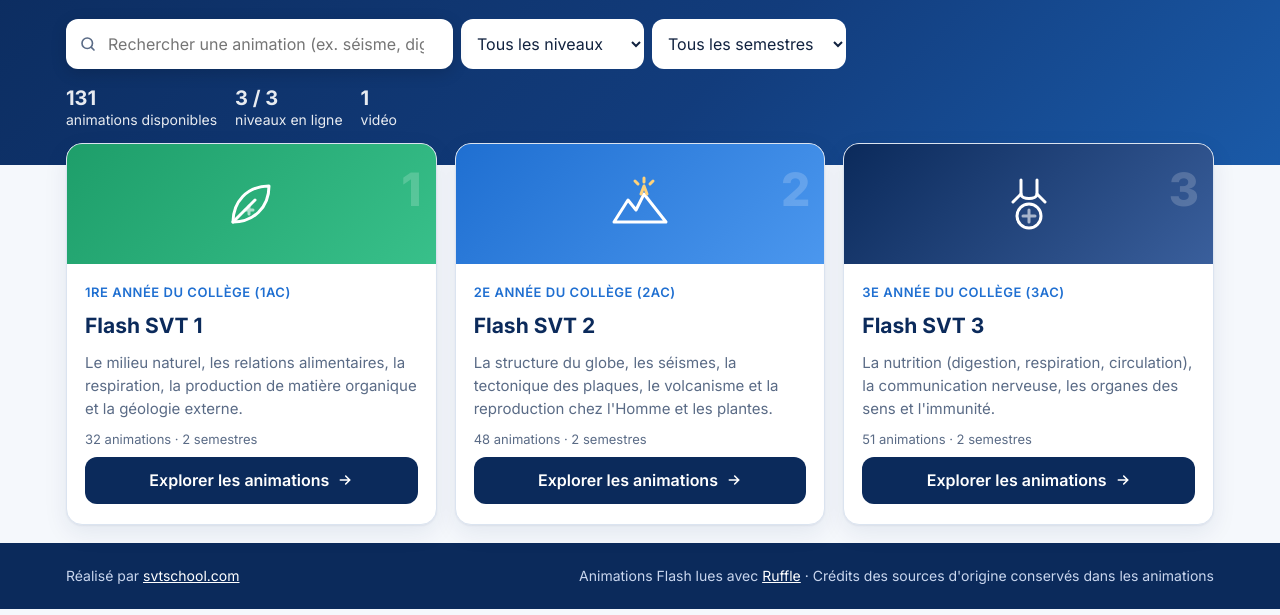
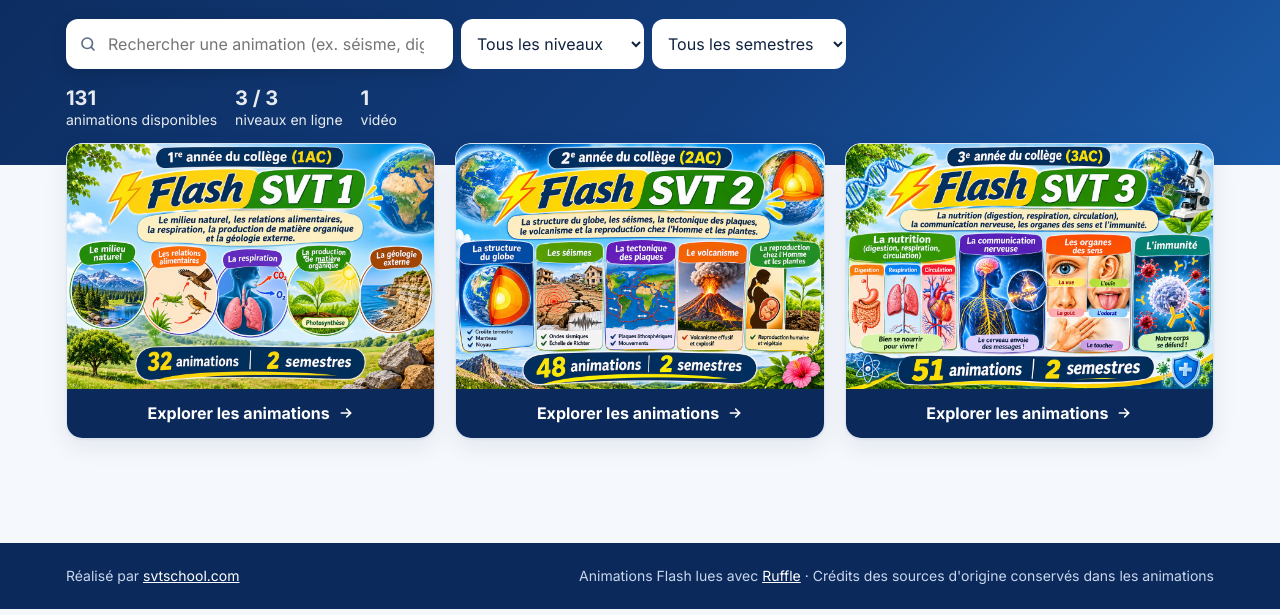
Before and after one commit to jamraouy/svtschool, a plain HTML site: page index.html in a window 1280 px wide. Shown: the part 185-800 px from the top of the page. Drawn offline with Linux system fonts and the light colour scheme; files whose address does not match are found by name.

Commit message:
Add files via upload

```diff
--- a/index.html
+++ b/index.html
@@ -73,6 +73,16 @@ h2.sec{font-size:22px;margin:26px 0 14px;color:var(--navy)}
 .btn.ghost{background:var(--sky);color:var(--navy)}
 .btn.ghost:hover{background:var(--sky2)}
 .btn[aria-disabled="true"]{background:#c9d3e1;color:#5a6b86;pointer-events:none}
+
+
+/* Level covers (images cliquables) */
+.levels.covers{grid-template-columns:repeat(auto-fit,minmax(320px,1fr));gap:20px}
+.cover{display:flex;flex-direction:column;background:var(--card);border:1px solid var(--line);border-radius:var(--r);overflow:hidden;box-shadow:var(--shadow);text-decoration:none;transition:transform .2s,box-shadow .2s}
+.cover img{display:block;width:100%;height:auto;aspect-ratio:3/2;object-fit:cover;background:#e8f1fd}
+.cover .cta{display:flex;align-items:center;justify-content:center;gap:8px;padding:12px;font-weight:700;color:#fff;background:var(--navy);transition:background .2s}
+.cover:hover{transform:translateY(-4px);box-shadow:0 2px 4px rgba(11,42,91,.08),0 18px 38px rgba(11,42,91,.18)}
+.cover:hover .cta{background:var(--blue)}
+.cover:focus-visible{outline:3px solid var(--green);outline-offset:3px}
 
 /* Level page */
 .lvhead{display:flex;gap:16px;align-items:center;flex-wrap:wrap;margin:6px 0 4px}
@@ -251,13 +261,11 @@ var RUFFLE_URL = "https://unpkg.com/@ruffle-rs/ruffle@0.8.0-nightly.2026.10.15/r
   /* ---------- Views ---------- */
   function viewHome(){
     hero.hidden = false; homeBtn.hidden = true;
-    var html = '<div class="levels">' + DATA.map(function(lv, i){
-      var n = countLv(lv);
-      return '<article class="level lv' + (i + 1) + '"><div class="ill">' + (ICONS[lv.id] || "") + '<span class="num">' + (i + 1) + '</span></div>' +
-        '<div class="body"><span class="cls">' + esc(lv.classe) + '</span><h3>' + esc(lv.nom) + '</h3><p>' + esc(lv.description) + '</p>' +
-        '<span class="meta">' + (n ? n + ' animations · 2 semestres' : 'En préparation') + '</span>' +
-        '<a class="btn" href="#/niveau/' + lv.id + '"' + (n ? '' : ' aria-disabled="true" tabindex="-1"') + '>' + (n ? 'Explorer les animations' : 'Bientôt disponible') +
-        ' <svg width="16" height="16" viewBox="0 0 24 24" fill="none" stroke="currentColor" stroke-width="2.4" stroke-linecap="round" aria-hidden="true"><path d="M5 12h14M13 6l6 6-6 6"/></svg></a></div></article>';
+    var html = '<div class="levels covers">' + DATA.map(function(lv, i){
+      var n = countLv(lv), href = '#/niveau/' + lv.id;
+      return '<a class="cover" href="' + href + '" aria-label="' + esc(lv.nom + ' : ' + lv.classe + ', ' + n + ' animations') + '">' +
+        '<img src="' + esc(url('covers/' + lv.id + '.jpg')) + '" alt="' + esc(lv.nom + ' – ' + lv.description) + '" width="1200" height="800" loading="' + (i ? 'lazy' : 'eager') + '">' +
+        '<span class="cta">Explorer les animations <svg width="16" height="16" viewBox="0 0 24 24" fill="none" stroke="currentColor" stroke-width="2.4" stroke-linecap="round" aria-hidden="true"><path d="M5 12h14M13 6l6 6-6 6"/></svg></span></a>';
     }).join("") + '</div>';
     return html;
   }
```
Also changed, not shown: 1ac.jpg (added), 2ac.jpg (added), 3ac.jpg (added).
